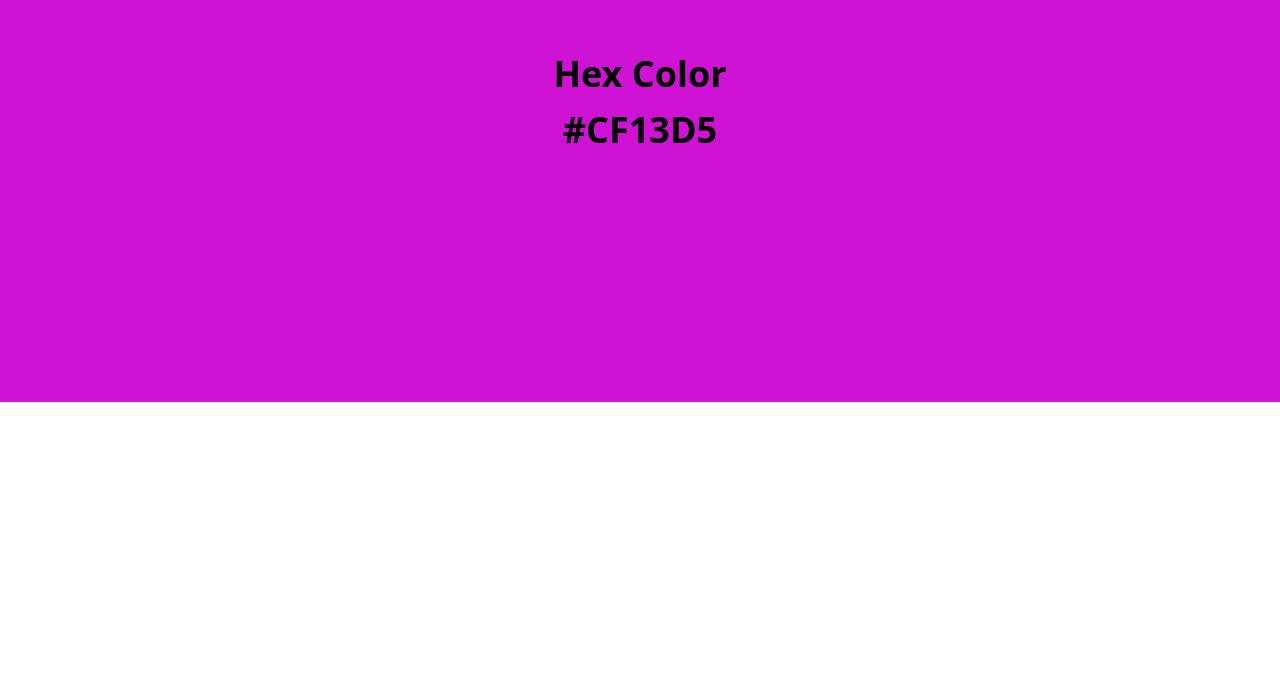
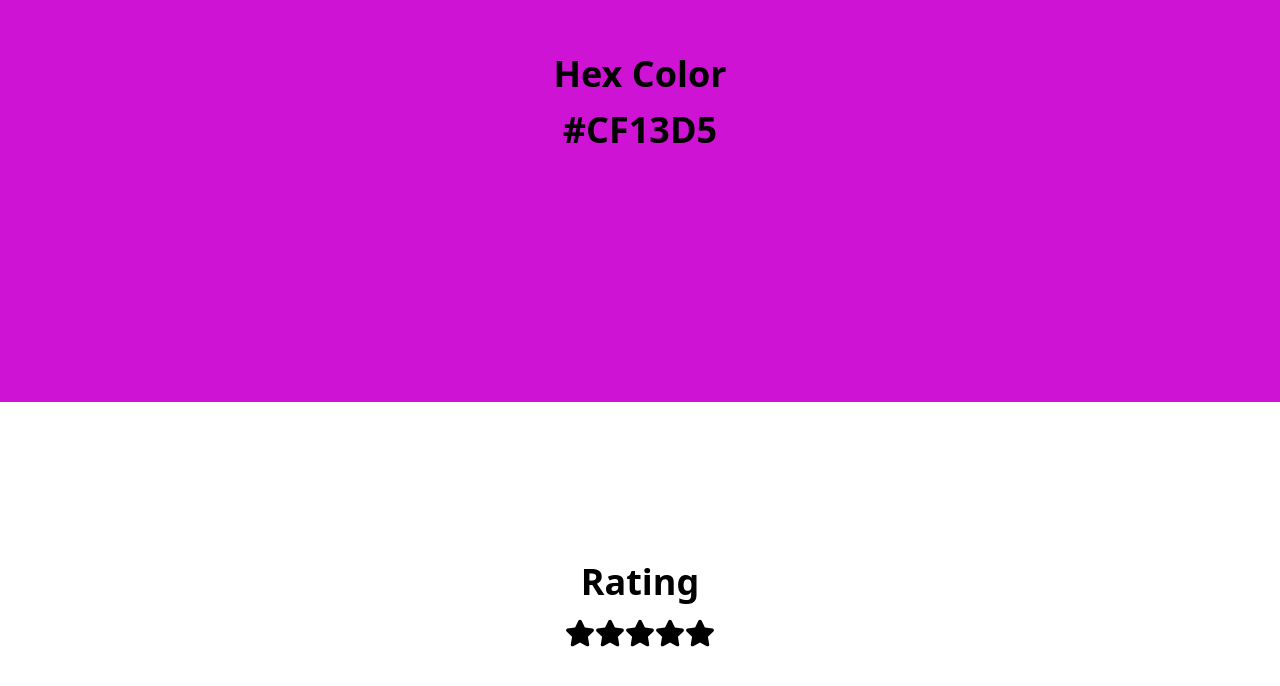
Before and after one commit to ZeeshanImran77/React-short-projects, a React (Vite) app in the folder projects/: page / in a window 1280 px wide. Shown: the part 1762-2448 px from the top of the page. Before the commit the page ends 2324 px from the top, so only its background shows below. Built offline with nearby package versions, Linux system fonts and the light colour scheme.

Commit message:
rating star

```diff
--- a/projects/src/App.jsx
+++ b/projects/src/App.jsx
@@ -1,6 +1,7 @@
 import "./index.css";
 import Accordion from "./components/Accordion/Accordion";
 import RandomColorGenerator from "./components/Accordion/RandomColorGenerator";
+import RatingStar from "./components/RatingStars";
 
 function App() {
   return (
@@ -14,6 +15,10 @@ function App() {
       {/* generate random color */}
       <RandomColorGenerator />
       <div className="my-40"></div>
+
+      {/* rating star */}
+      <RatingStar rating={5} />
+      <div className="my-40"></div>
     </div>
   );
 }
--- /dev/null
+++ b/projects/src/components/RatingStars/index.jsx
@@ -0,0 +1,30 @@
+import { useState } from "react";
+import { FaStar } from "react-icons/fa";
+
+export default function RatingStar({ noOfRating }) {
+  const [rating, setRating] = useState(0);
+
+  const handleRating = (index) => {
+    setRating(index);
+  };
+  return (
+    <>
+      <h1 className="text-4xl text-center mb-4 font-bold">Rating</h1>
+
+      <div className="flex justify-center">
+        {[...Array(5)].map((_, index) => {
+          index += 1;
+          return (
+            <FaStar
+              key={index}
+              onClick={() => handleRating(index)}
+              className={`${
+                rating >= index ? "text-yellow-200" : "text-black"
+              } text-3xl cursor-pointer`}
+            />
+          );
+        })}
+      </div>
+    </>
+  );
+}
```
